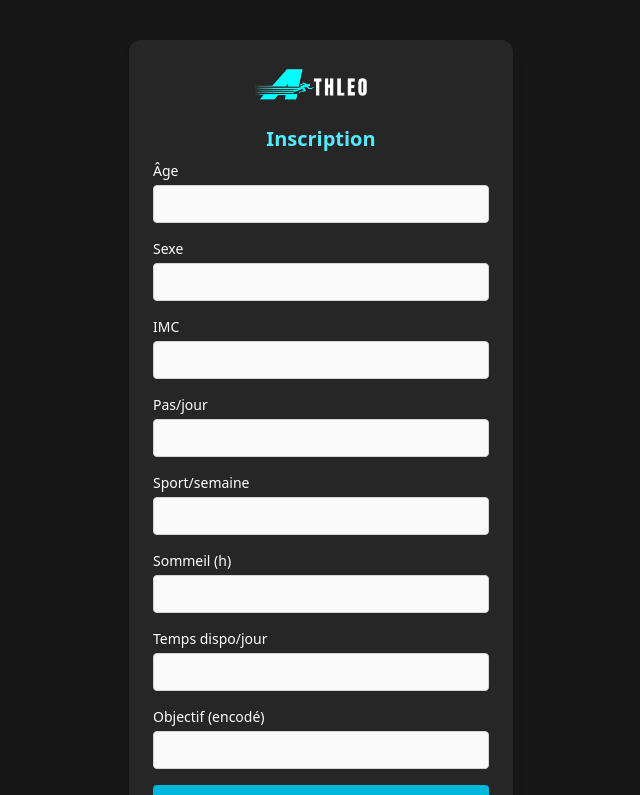
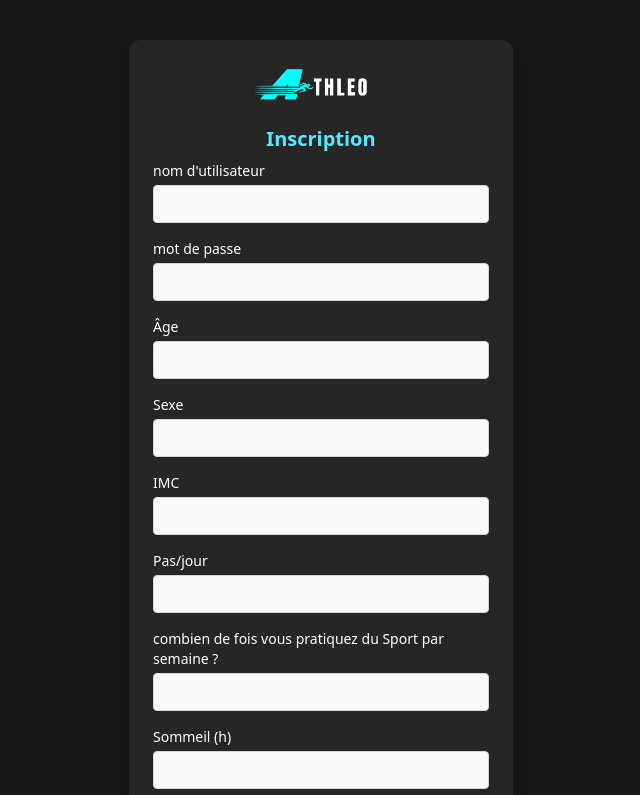
Before and after one commit to baldwin-sudo/athleo-fullstack, a Next.js app in the folder sih-frontend/: page /signup in a window 1280 px wide. Shown: the top 795 px of the page, without its empty margins (319-959 px from the left). Built offline with nearby package versions, Linux system fonts and the light colour scheme.

Commit message:
fix : signup

```diff
--- a/sih-frontend/app/signup/page.jsx
+++ b/sih-frontend/app/signup/page.jsx
@@ -4,11 +4,17 @@ import React, { useState } from "react";
 import brand from "../assets/brand-logo.png";
 import Link from "next/link";
 const fields = [
+  { name: "username", label: "nom d'utilisateur", type: "text" },
+  { name: "password", label: "mot de passe", type: "password" },
   { name: "age", label: "Âge", type: "number" },
   { name: "sexe", label: "Sexe", type: "text" },
   { name: "imc", label: "IMC", type: "number" },
   { name: "pasParJour", label: "Pas/jour", type: "number" },
-  { name: "sportParSemaine", label: "Sport/semaine", type: "number" },
+  {
+    name: "sportParSemaine",
+    label: "combien de fois vous pratiquez du Sport par semaine ?",
+    type: "number",
+  },
   { name: "sommeil", label: "Sommeil (h)", type: "number" },
   { name: "tempsDispoParJour", label: "Temps dispo/jour", type: "number" },
   { name: "objectif", label: "Objectif (encodé)", type: "text" },
```
